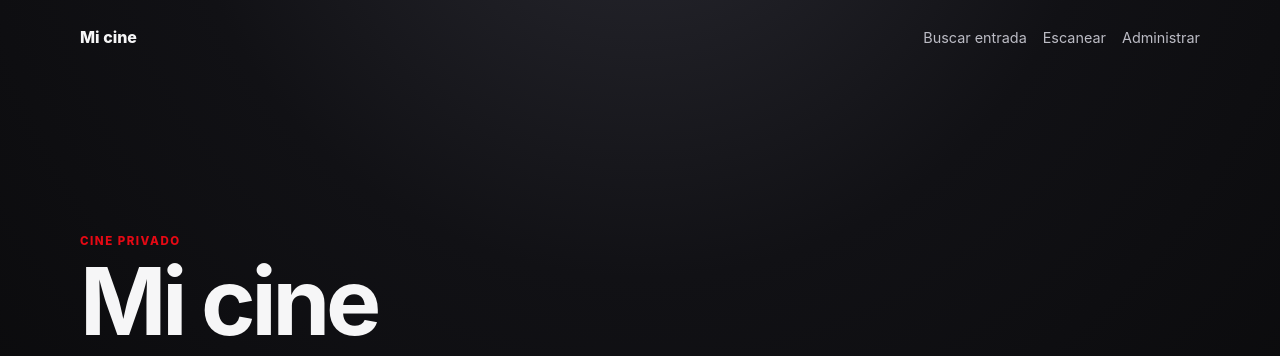
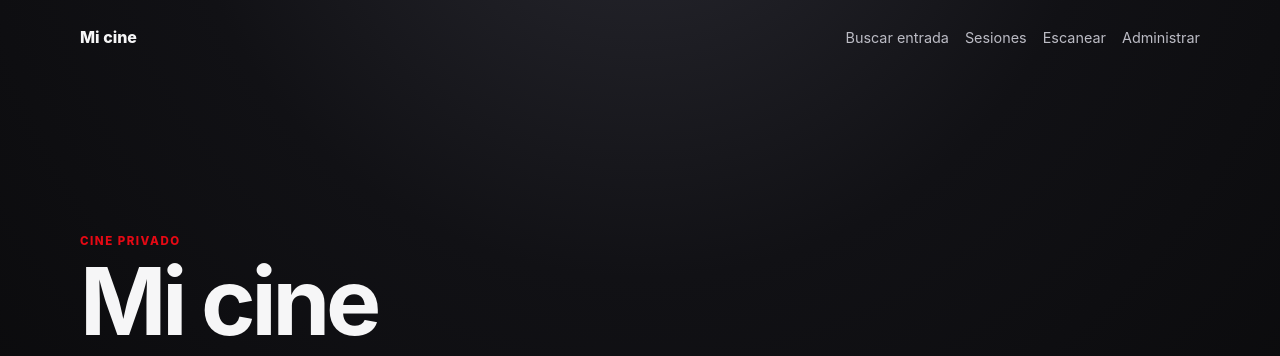
Before and after one commit to elisgar11/C2EM-Cinema, a Django app: page / in a window 1280 px wide. Shown: the top 356 px of the page. Run offline with Django 5.2, Linux system fonts and the light colour scheme; the visitor is signed in with stand-in values (Sample User, id 1); data comes from the database, SQL or seed files in the repository; data that the repository does not hold is empty.

Commit message:
Link staff session dashboard

```diff
--- a/templates/core/base.html
+++ b/templates/core/base.html
@@ -18,6 +18,7 @@
         </a>
         <nav class="topnav" aria-label="Navegación principal">
             <a class="admin-link" href="{% url 'core:reservation_lookup' %}">Buscar entrada</a>
+            {% if request.user.is_staff %}<a class="admin-link" href="{% url 'core:staff_screenings' %}">Sesiones</a>{% endif %}
             {% if request.user.is_staff %}<a class="admin-link" href="{% url 'core:ticket_scanner' %}">Escanear</a>{% endif %}
             <a class="admin-link" href="/admin/">Administrar</a>
         </nav>
```
